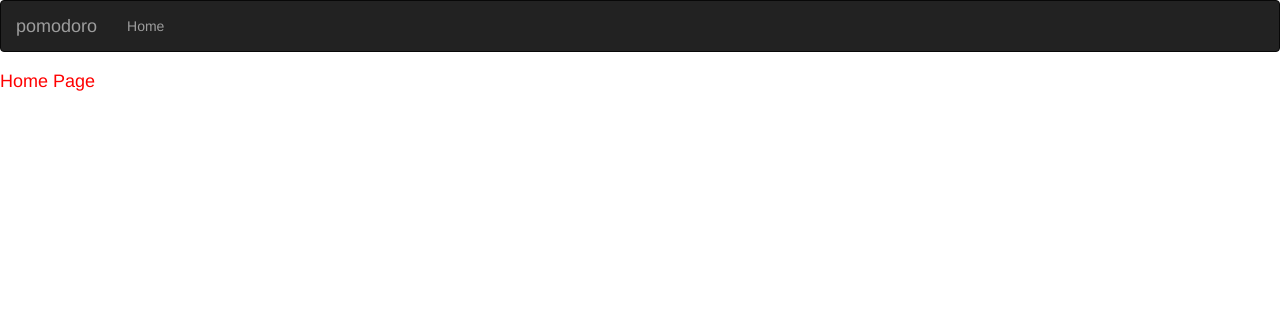
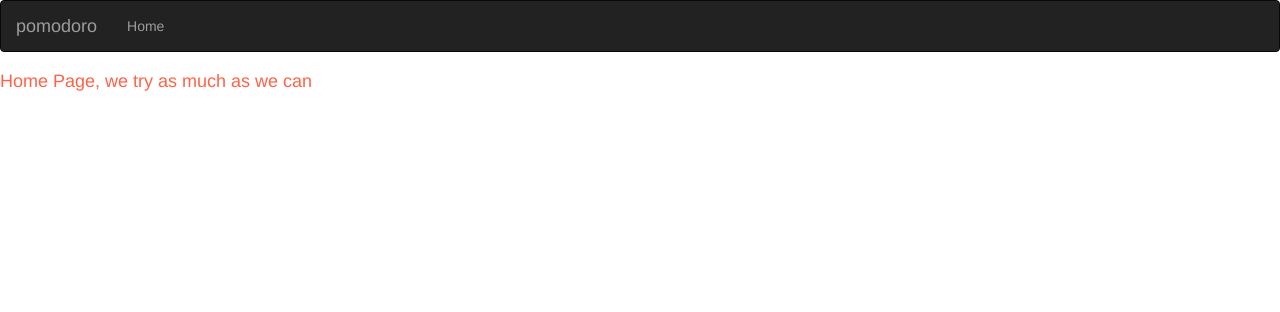
Before and after one commit to kennedybabu/pomodoro, a Flask app: page / in a window 1280 px wide. Shown: the top 312 px of the page. Run offline with Flask 2, Linux system fonts and the light colour scheme; some libraries are stand-ins or nearby versions.

Commit message:
add the basic files

```diff
--- a/app/static/css/index.css
+++ b/app/static/css/index.css
@@ -1,3 +1,3 @@
 h4 {
-    color: red;
+    color:tomato;
 }
--- a/app/templates/index.html
+++ b/app/templates/index.html
@@ -6,5 +6,5 @@
 {% endblock %}
 
 {% block content %}
-    <h4>Home Page</h4>
+    <h4>Home Page, we try as much as we can</h4>
 {% endblock %}
```
Also changed, not shown: 1 other file.
